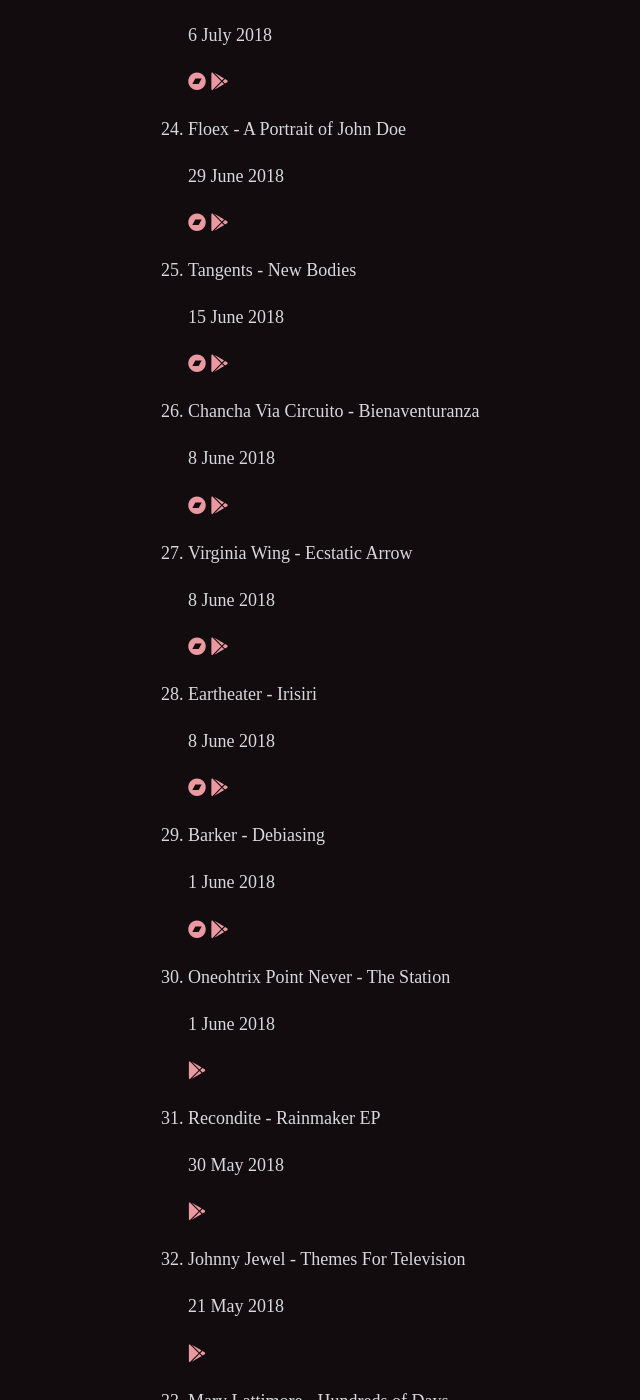
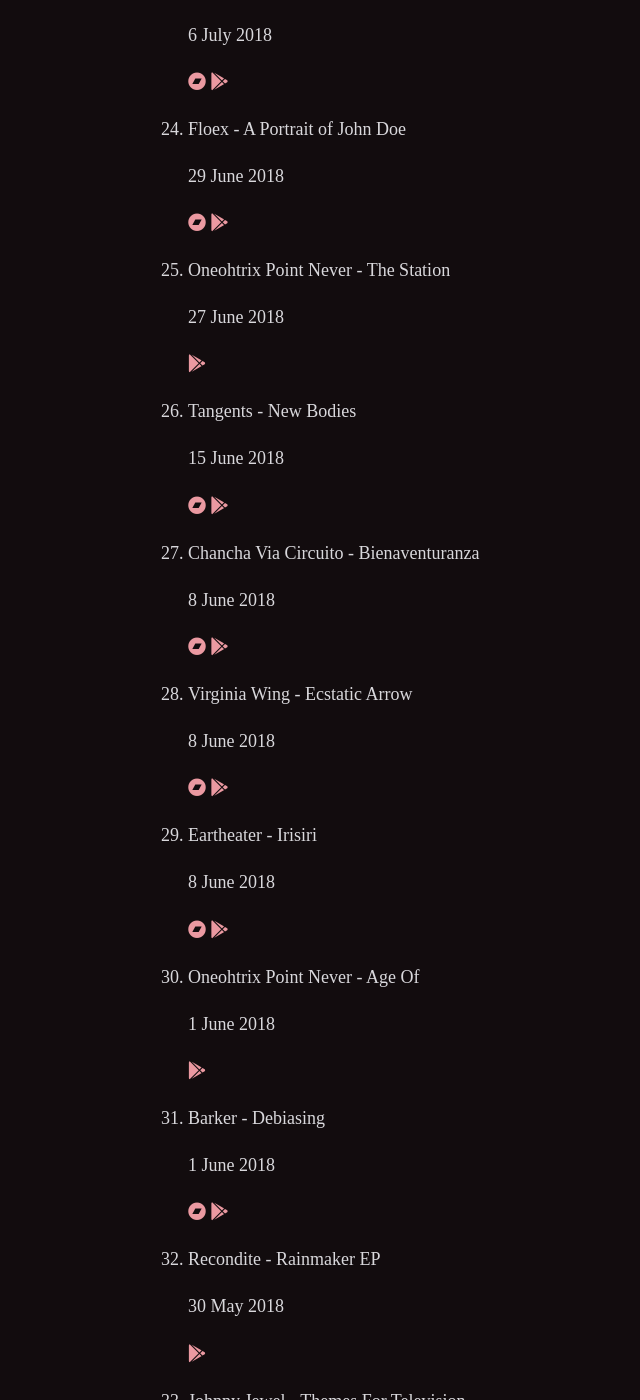
Before and after one commit to edclements/website, a Jekyll site: the page built from music-picks/2018.html, in a window 1280 px wide and 1400 px high, scrolled down 3252 px. Shown: the whole window, without its empty margins (150-790 px from the left). Built offline with Jekyll 4.4.1, drawn with Linux system fonts in a browser that asks for light colours; nearby versions of some CDN libraries.

Commit message:
Adds Age Of

```diff
--- a/_data/music-picks/2018.yml
+++ b/_data/music-picks/2018.yml
@@ -150,7 +150,7 @@
 
 - artist: Oneohtrix Point Never
   title: The Station
-  date: 2018-06-01
+  date: 2018-06-27
   google: https://play.google.com/music/listen#/album/Bs3rwzyrkfuelkbcz6kuvfxmjpa/Oneohtrix+Point+Never/The+Station
 
 - artist: Ross From Friends
@@ -374,3 +374,8 @@
   date: 2018-10-26
   bandcamp: https://saloli.bandcamp.com/album/the-deep-end
   google: https://play.google.com/music/listen#/album/Btl7r35stynz5ma5krml3ntzf7y/Saloli/The+Deep+End
+
+- artist: Oneohtrix Point Never
+  title: Age Of
+  date: 2018-06-01
+  google: https://play.google.com/music/listen#/album/Bqmesbfcvwoquirokcmoiiwggtu/Oneohtrix+Point+Never/Age+Of
```
